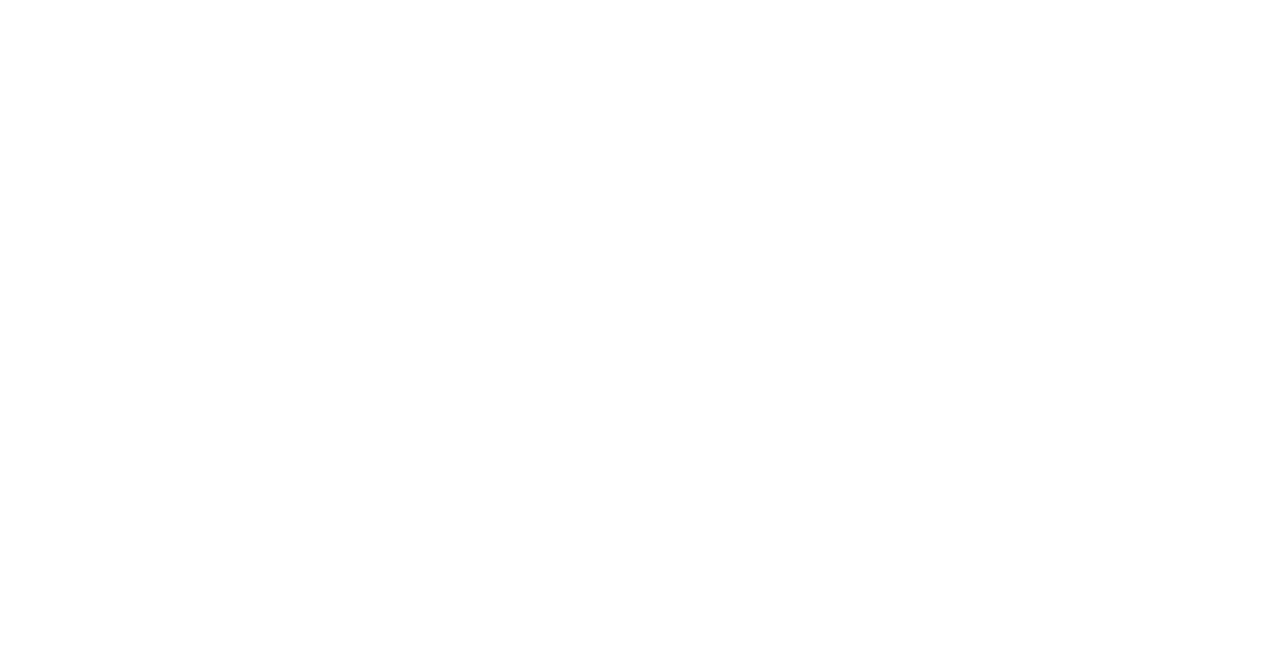
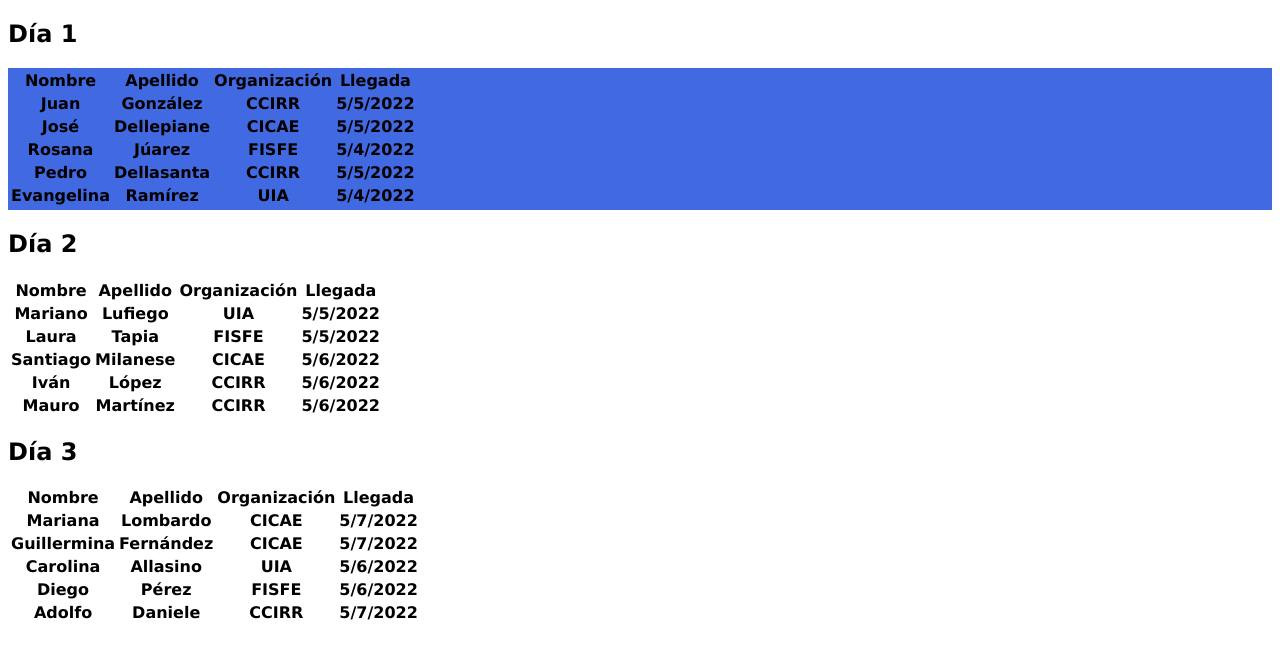
Before and after one commit to romidenardi/desafio-clase-4-vue-js, a plain HTML site: page index.html in a window 1280 px wide. Drawn offline with nearby package versions, Linux system fonts and the light colour scheme.

Commit message:
segundo commit

```diff
--- a/app.js
+++ b/app.js
@@ -0,0 +1,78 @@
+Vue.component("my-table", {
+
+    props: {
+            participants: {
+                type: Array,
+                required: true,
+            },
+            styles: {
+                type: String,
+                required: true,
+            },
+    },
+
+    template:
+        `<div>
+            <table>
+                <thead>
+                    <tr>
+                        <th>Nombre</th>
+                        <th>Apellido</th>
+                        <th>Organización</th>
+                        <th>Llegada</th>
+                    </tr>
+                </thead>
+                <tbody>
+                    <tr v-for="(participant, i) in participants" :key="i">
+                        <th v-for="(row, r) in participant" :key="r">{{row}}</th>
+                    </tr>
+                </tbody>
+            </table>
+        </div>`
+
+});
+
+var app = new Vue({
+
+    el: "#app",
+
+    data: {
+        one: {
+            participants: [
+                {name: "Juan", surname: "González", organisation: "CCIRR", arrival: new Date("2022/05/05").toLocaleDateString()},
+                {name: "José", surname: "Dellepiane", organisation: "CICAE", arrival: new Date("2022/05/05").toLocaleDateString()},
+                {name: "Rosana", surname: "Júarez", organisation: "FISFE", arrival: new Date("2022/05/04").toLocaleDateString()},
+                {name: "Pedro", surname: "Dellasanta", organisation: "CCIRR", arrival: new Date("2022/05/05").toLocaleDateString()},
+                {name: "Evangelina", surname: "Ramírez", organisation: "UIA", arrival: new Date("2022/05/04").toLocaleDateString()},,
+            ],
+            styles: "day-one",
+        },
+        two: {
+            participants: [
+                {name: "Mariano", surname: "Lufiego", organisation: "UIA", arrival: new Date("2022/05/05").toLocaleDateString()},
+                {name: "Laura", surname: "Tapia", organisation: "FISFE", arrival: new Date("2022/05/05").toLocaleDateString()},
+                {name: "Santiago", surname: "Milanese", organisation: "CICAE", arrival: new Date("2022/05/06").toLocaleDateString()},
+                {name: "Iván", surname: "López", organisation: "CCIRR", arrival: new Date("2022/05/06").toLocaleDateString()},
+                {name: "Mauro", surname: "Martínez", organisation: "CCIRR", arrival: new Date("2022/05/06").toLocaleDateString()},
+            ],
+            styles: "day-two",
+        },
+        three: {
+            participants: [
+                {name: "Mariana", surname: "Lombardo", organisation: "CICAE", arrival: new Date("2022/05/07").toLocaleDateString()},
+                {name: "Guillermina", surname: "Fernández", organisation: "CICAE", arrival: new Date("2022/05/07").toLocaleDateString()},
+                {name: "Carolina", surname: "Allasino", organisation: "UIA", arrival: new Date("2022/05/06").toLocaleDateString()},
+                {name: "Diego", surname: "Pérez", organisation: "FISFE", arrival: new Date("2022/05/06").toLocaleDateString()},
+                {name: "Adolfo", surname: "Daniele", organisation: "CCIRR", arrival: new Date("2022/05/07").toLocaleDateString()},
+            ],
+            styles: "day-three",
+        },
+    },
+
+    // ¿Cómo hago que esto sea dinámico?
+    methods: {
+        styling() {
+            return this.one.styles
+        }
+    }
+});
--- a/index.html
+++ b/index.html
@@ -10,6 +10,19 @@
     <link rel="stylesheet" href="style.css">
 </head>
 <body>
-
+    <div id="app">
+        <div>
+            <h2>Día 1</h2>
+            <my-table :participants="one.participants" :styles="one.styles" :class="styling()"></my-table>
+        </div>
+        <div>
+            <h2>Día 2</h2>
+            <my-table :participants="two.participants" :styles="two.styles" ></my-table>
+        </div>
+        <div>
+            <h2>Día 3</h2>
+            <my-table :participants="three.participants" :styles="three.styles"></my-table>
+        </div>
+    </div>
 </body>
 </html>
--- a/style.css
+++ b/style.css
@@ -0,0 +1,15 @@
+*{
+    font-family: Verdana, Geneva, Tahoma, sans-serif;
+}
+
+.day-one {
+    background-color: royalblue;
+}
+
+.day-two {
+    background-color: blueviolet;
+}
+
+.day-three {
+    background-color: aqua;
+}
```
